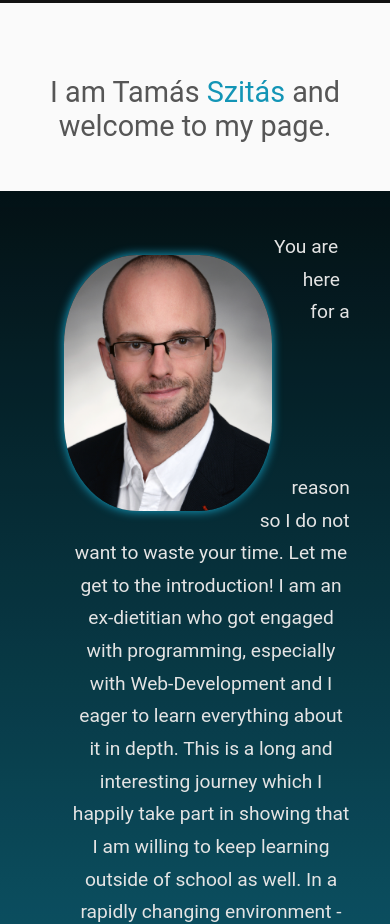
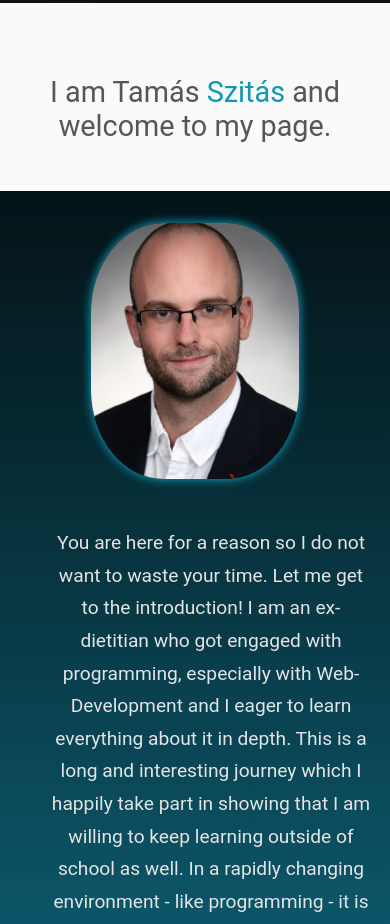
Before and after one commit to szitastamas/CV-Single-Scrolling-Page, a plain HTML site: page index.html in a window 390 px wide. Shown: the part 903-1827 px from the top of the page. Drawn offline with Linux system fonts and the light colour scheme.

Commit message:
Update about.css

```diff
--- a/about.css
+++ b/about.css
@@ -60,14 +60,11 @@
 
     .about-text{
         text-align: center;
+        padding: 1rem;
     }
 
-    .fa-info-circle{
-        top: 1%;
-        left: .5%;
-    }
-
-    .fa-info-circle:last-child{
-        display: none;
+    .profile-pic{
+        float: none;
+        margin: 2rem auto;
     }
 }
```
